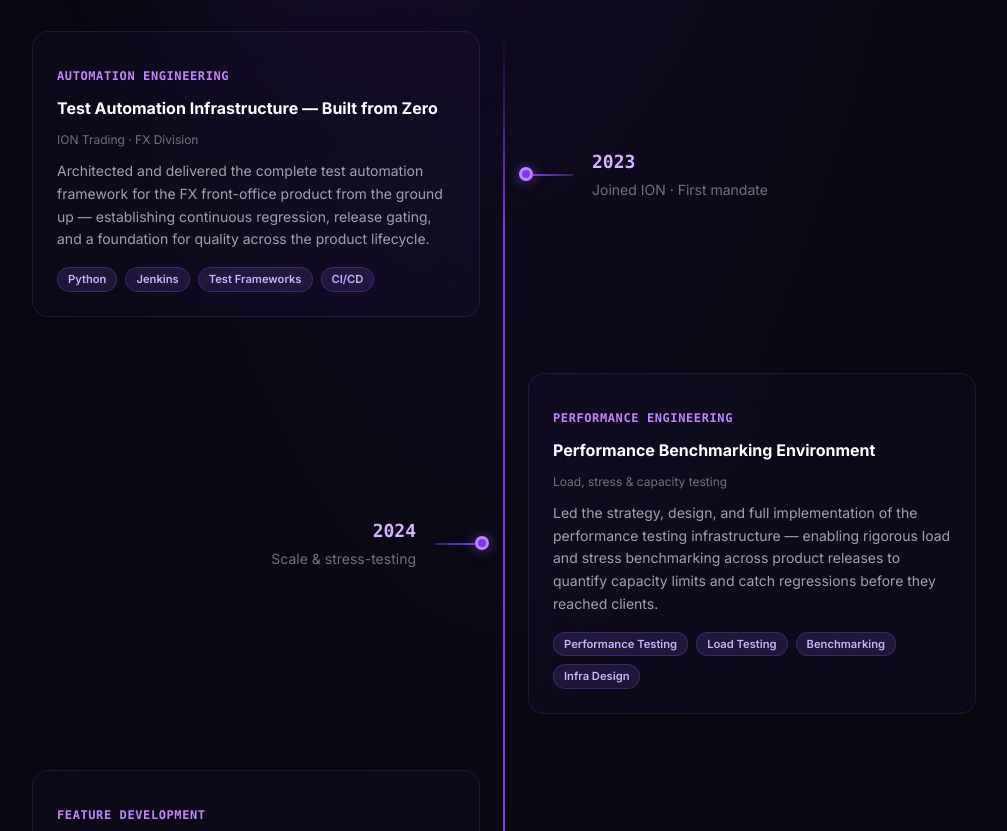
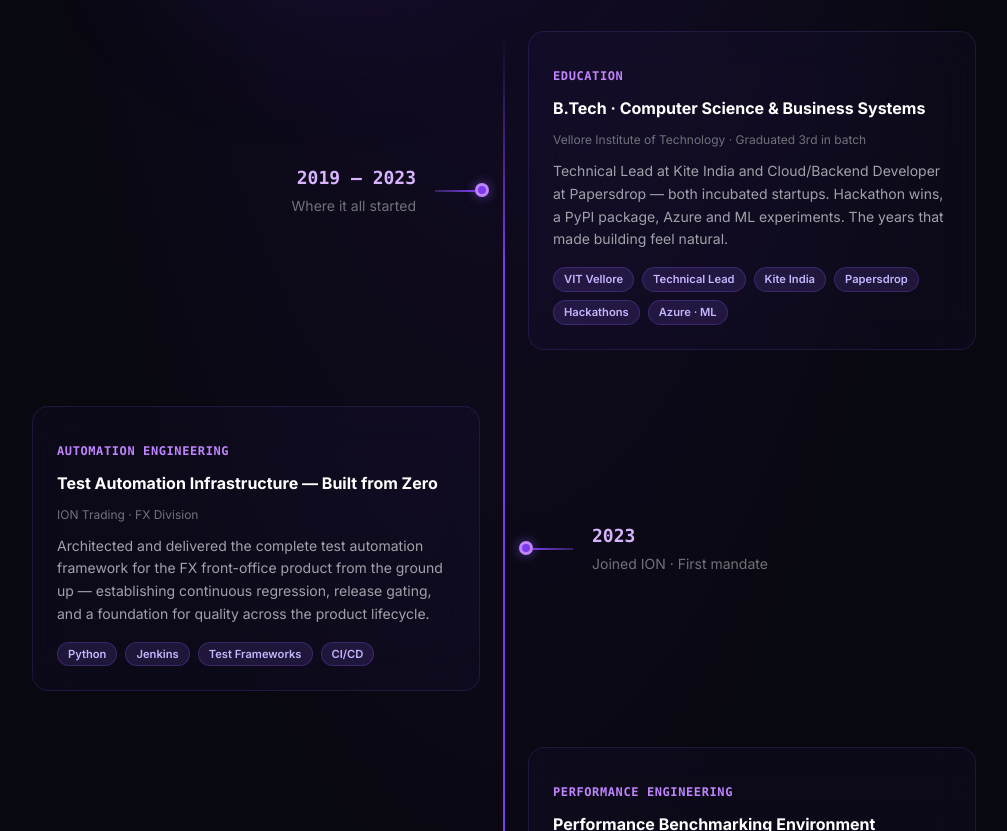
Before and after one commit to NarayanAdithya/NarayanAdithya, a plain HTML site: page index.html in a window 1280 px wide. Shown: the part 1118-1949 px from the top of the page, without its empty margins (136-1143 px from the left). Drawn offline with nearby package versions, Linux system fonts and the light colour scheme.

Commit message:
Add section for college

```diff
--- a/index.html
+++ b/index.html
@@ -486,6 +486,42 @@
             <!-- Timeline wrapper -->
             <div class="relative">
                 <div class="timeline-line hidden md:block"></div>
+
+                <!-- ── College: VIT Vellore ── -->
+                <div class="md:grid md:grid-cols-2 md:gap-12 mb-14 reveal">
+                    <div class="hidden md:flex items-center justify-end pr-16">
+                        <div class="space-y-1 text-right">
+                            <p class="text-purple-300 font-mono font-bold text-lg">2019 – 2023</p>
+                            <p class="text-zinc-500 text-sm">Where it all started</p>
+                        </div>
+                    </div>
+                    <div class="relative">
+                        <div class="glass rounded-2xl p-6 space-y-3 timeline-item-right relative">
+                            <div class="absolute left-0 top-1/2 -translate-y-1/2 -translate-x-[54px] hidden md:flex items-center flex-row-reverse">
+                                <div class="timeline-connector"></div>
+                                <div class="timeline-dot"></div>
+                            </div>
+                            <div class="flex items-center gap-3 md:hidden mb-2">
+                                <div class="timeline-dot"></div>
+                                <span class="text-xs text-purple-400 font-mono font-semibold">2019 – 2023</span>
+                            </div>
+                            <p class="text-xs text-purple-400 font-mono font-semibold uppercase tracking-wider">Education</p>
+                            <h3 class="text-white font-bold text-base">B.Tech · Computer Science &amp; Business Systems</h3>
+                            <p class="text-zinc-500 text-xs">Vellore Institute of Technology · Graduated 3rd in batch</p>
+                            <p class="text-zinc-400 text-sm leading-relaxed">
+                                Technical Lead at Kite India and Cloud/Backend Developer at Papersdrop — both incubated startups. Hackathon wins, a PyPI package, Azure and ML experiments. The years that made building feel natural.
+                            </p>
+                            <div class="flex flex-wrap gap-2 pt-1">
+                                <span class="tag-chip">VIT Vellore</span>
+                                <span class="tag-chip">Technical Lead</span>
+                                <span class="tag-chip">Kite India</span>
+                                <span class="tag-chip">Papersdrop</span>
+                                <span class="tag-chip">Hackathons</span>
+                                <span class="tag-chip">Azure · ML</span>
+                            </div>
+                        </div>
+                    </div>
+                </div>
 
                 <!-- ── Phase 1: Automation Infrastructure ── -->
                 <div class="md:grid md:grid-cols-2 md:gap-12 mb-14 reveal">
```
